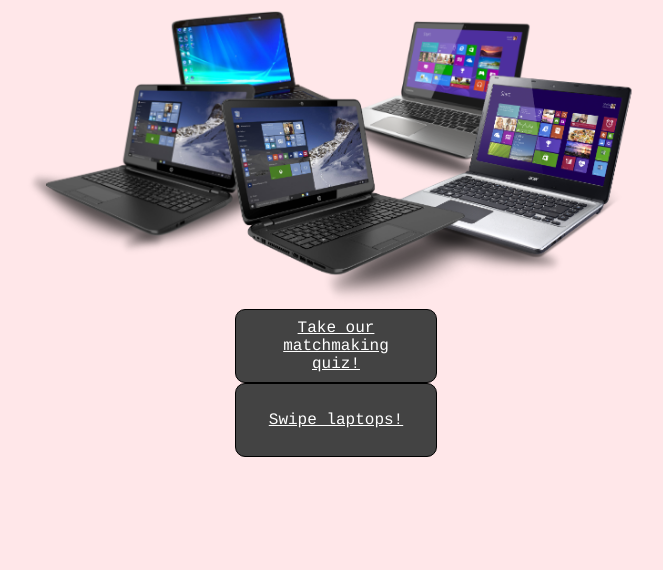
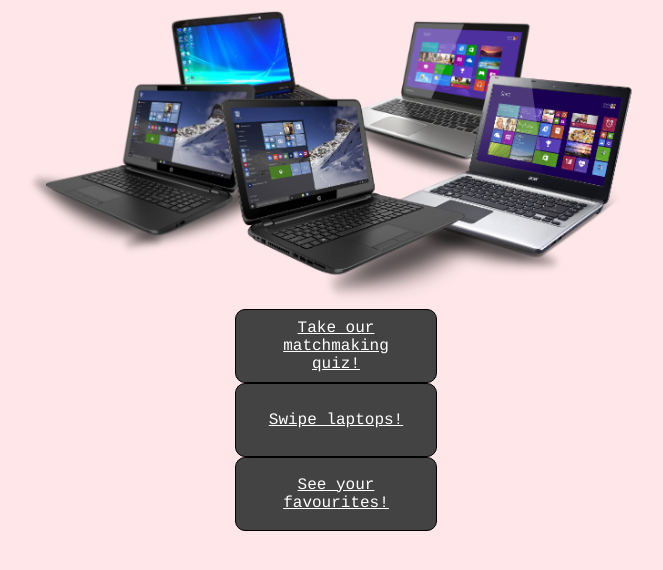
Before and after one commit to waterpie10/Spark, a PHP site: page /home.php in a window 1280 px wide. Shown: the part 86-656 px from the top of the page, without its empty margins (304-967 px from the left). Run offline with PHP 8.4, Linux system fonts and the light colour scheme; the visitor is signed in with stand-in values (Sample User, id 1); tables that the repository leaves empty or names only in its code hold one stand-in row (values such as "Sample post"); data that the repository does not hold is empty; a stand-in replaces the project's code that opens the database connection.

Commit message:
added favourites to home

```diff
--- a/home.php
+++ b/home.php
@@ -50,5 +50,6 @@ if (isset($_SESSION["email"])) {
 <a class="box4" href="createaccount.html" <?php if (isset($_SESSION["email"])) { echo "style=\"display:none;\"";}?>>Create an account!</a>
 <a class="box4" href="quiz.html" <?php if (!isset($_SESSION["email"])) { echo "style=\"display:none;\"";}?>>Take our matchmaking quiz!</a>
 <a class="box4" href="results.php" <?php if (!$pref) { echo "style=\"display:none;\"";}?>>Swipe laptops!</a>
+<a class="box4" href="favourites.php" <?php if (!$pref) { echo "style=\"display:none;\"";}?>>See your favourites!</a>
 </body>
 </html>
```
Also changed, not shown: 1 other file.
